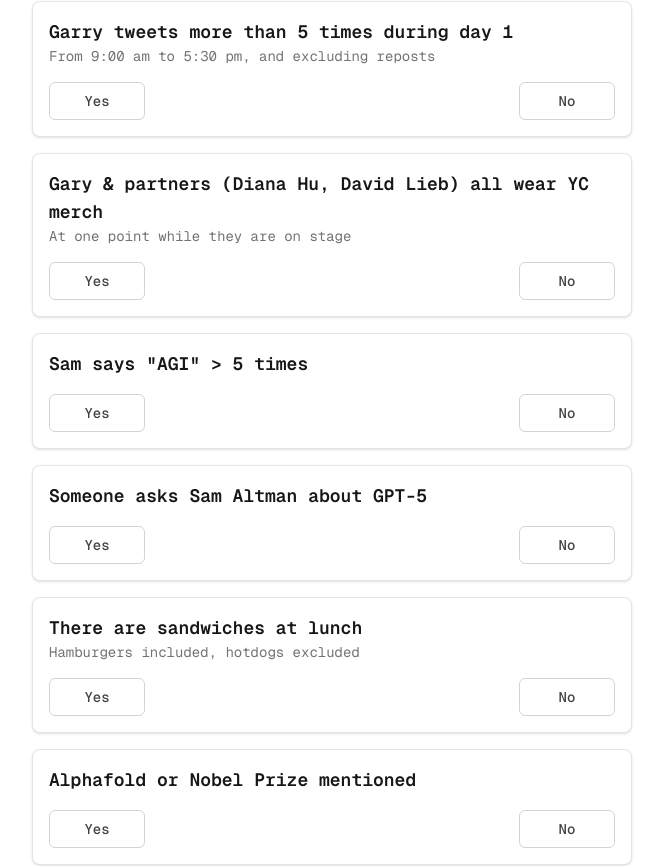
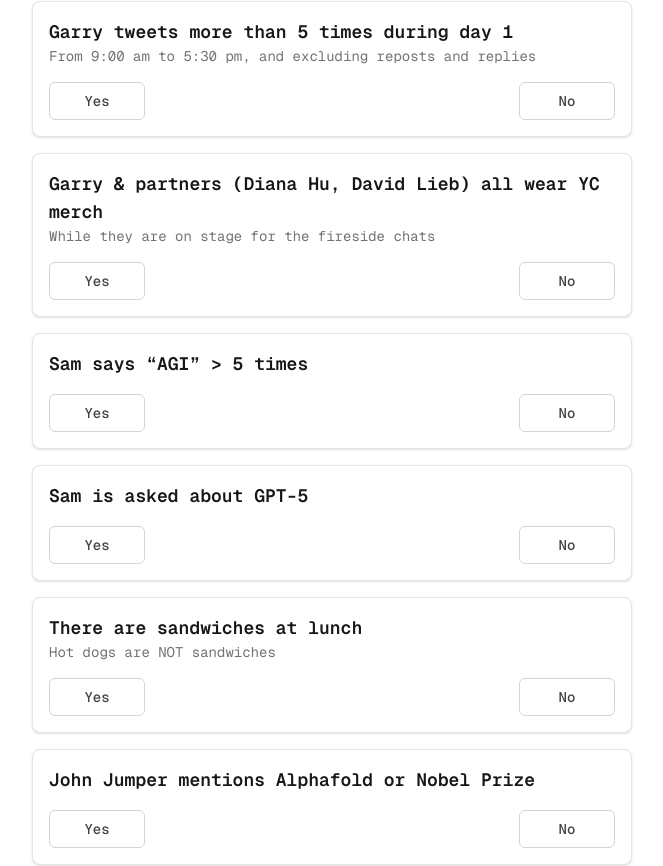
Before and after one commit to Jish2/sus-parlays, a Next.js app: page / in a window 1280 px wide. Shown: the part 307-1173 px from the top of the page, without its empty margins (308-971 px from the left). Built offline with nearby package versions, Linux system fonts and the light colour scheme.

Commit message:
update parlays

```diff
--- a/src/app/page.tsx
+++ b/src/app/page.tsx
@@ -9,26 +9,26 @@
 const data = [
   {
     title: "Garry tweets more than 5 times during day 1",
-    subtitle: "From 9:00 am to 5:30 pm, and excluding reposts",
+    subtitle: "From 9:00 am to 5:30 pm, and excluding reposts and replies",
   },
   {
-    title: "Gary & partners (Diana Hu, David Lieb) all wear YC merch",
-    subtitle: "At one point while they are on stage",
+    title: "Garry & partners (Diana Hu, David Lieb) all wear YC merch",
+    subtitle: "While they are on stage for the fireside chats",
   },
   {
-    title: 'Sam says "AGI" > 5 times',
+    title: "Sam says “AGI” > 5 times",
     subtitle: "",
   },
   {
-    title: "Someone asks Sam Altman about GPT-5",
+    title: "Sam is asked about GPT-5",
     subtitle: "",
   },
   {
     title: "There are sandwiches at lunch",
-    subtitle: "Hamburgers included, hotdogs excluded",
+    subtitle: "Hot dogs are NOT sandwiches",
   },
   {
-    title: "Alphafold or Nobel Prize mentioned",
+    title: "John Jumper mentions Alphafold or Nobel Prize",
     subtitle: "",
   },
   {
@@ -36,7 +36,7 @@
     subtitle: "",
   },
   {
-    title: "Elon Musk mentions SpaceX or Neuralink",
+    title: "Elon mentions SpaceX or Neuralink",
     subtitle: "",
   },
 ];
```
